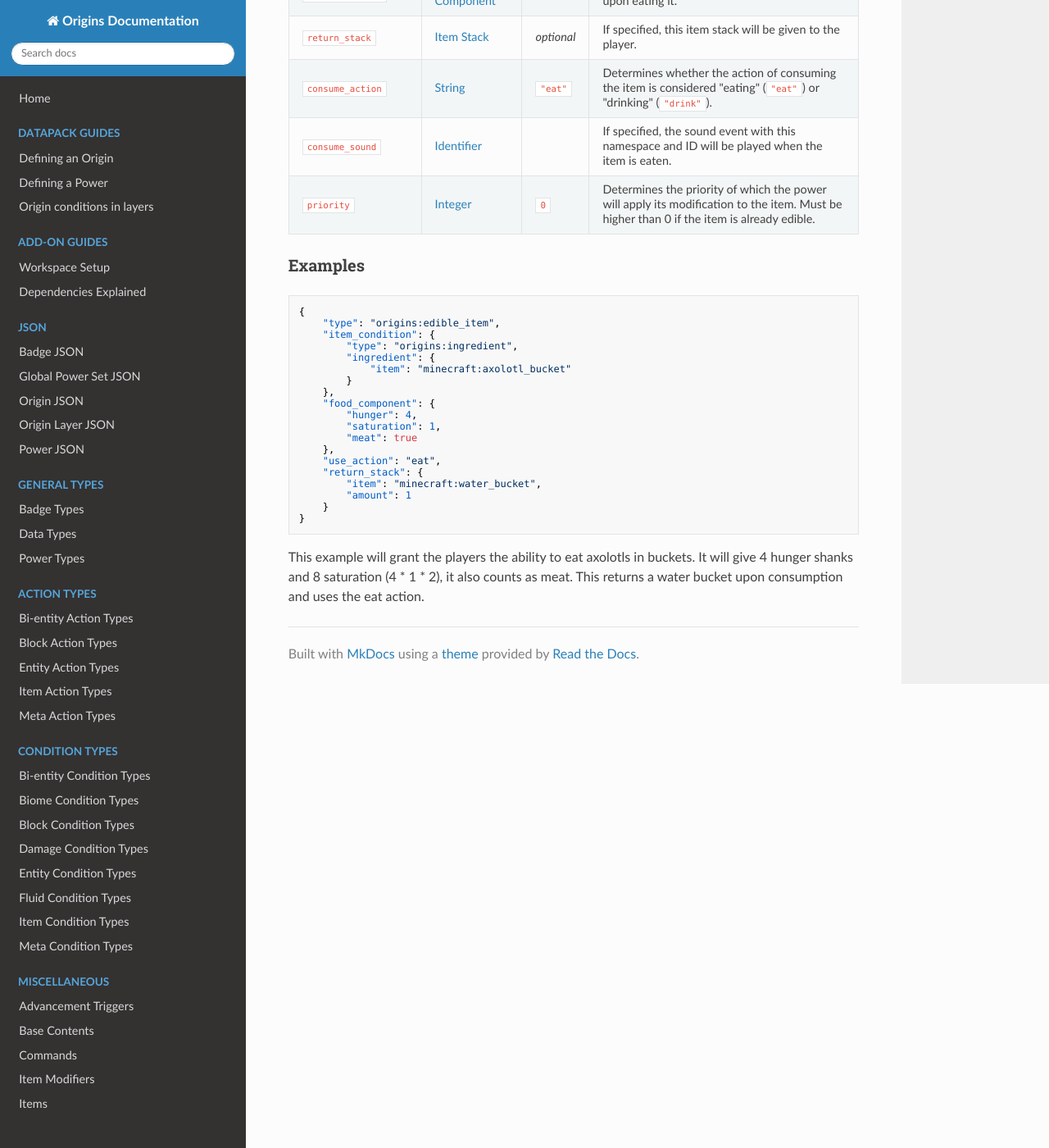
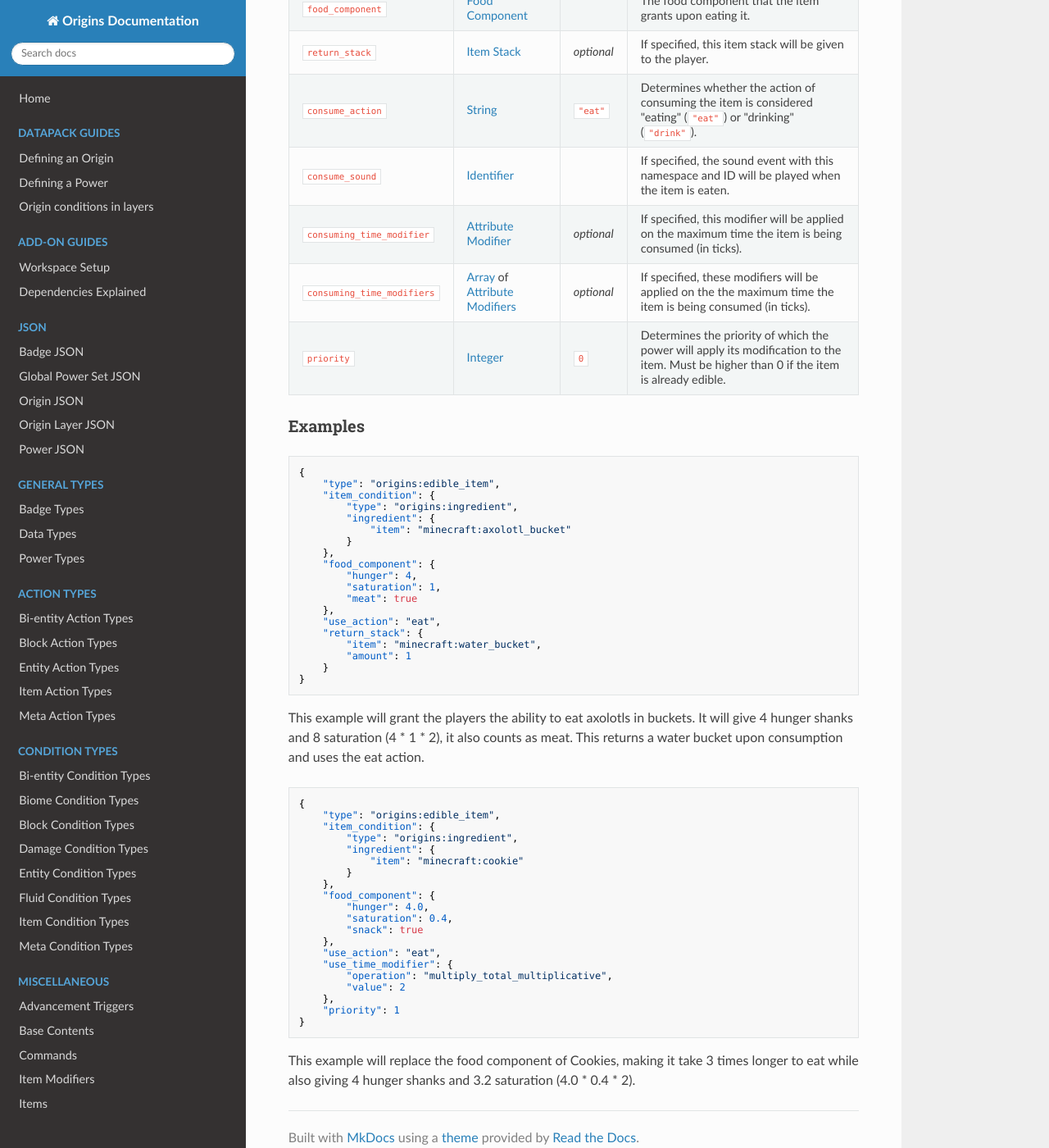
Before and after one commit to apace100/origins-docs, an MkDocs documentation site: the page built from docs/types/power_types/edible_item.md, in a window 1280 px wide and 1400 px high, scrolled down 672 px. Shown: the whole window at 82% size. Built offline with MkDocs 1.6.1, drawn with Linux system fonts in a browser that asks for light colours; nearby versions of some CDN libraries.

Commit message:
Updated `edible_item.md` + Added the new `consuming_time_modifier` and `consuming_time_modifiers` fields + Added a new example

````diff
--- a/docs/types/power_types/edible_item.md
+++ b/docs/types/power_types/edible_item.md
@@ -23,6 +23,8 @@ Field | Type | Default | Description
 `return_stack`| [Item Stack](../data_types/item_stack.md) | _optional_ | If specified, this item stack will be given to the player.
 `consume_action` | [String](../data_types/string.md) | `"eat"` | Determines whether the action of consuming the item is considered "eating" (`"eat"`) or "drinking" (`"drink"`).
 `consume_sound` | [Identifier](../data_types/identifier.md) |  | If specified, the sound event with this namespace and ID will be played when the item is eaten.
+`consuming_time_modifier` | [Attribute Modifier](../data_types/attribute_modifier.md) | *optional* | If specified, this modifier will be applied on the maximum time the item is being consumed (in ticks).
+`consuming_time_modifiers` | [Array](../data_types/array.md) of [Attribute Modifiers](../data_types/attribute_modifier.md) | *optional* | If specified, these modifiers will be applied on the the maximum time the item is being consumed (in ticks).
 `priority` | [Integer](../data_types/integer.md) | `0` | Determines the priority of which the power will apply its modification to the item. Must be higher than 0 if the item is already edible.
 
 
@@ -51,3 +53,30 @@ Field | Type | Default | Description
 ```
 
 This example will grant the players the ability to eat axolotls in buckets. It will give 4 hunger shanks and 8 saturation (4 * 1 * 2), it also counts as meat. This returns a water bucket upon consumption and uses the eat action.
+<br>
+
+
+```json
+{
+    "type": "origins:edible_item",
+    "item_condition": {
+        "type": "origins:ingredient",
+        "ingredient": {
+            "item": "minecraft:cookie"
+        }
+    },
+    "food_component": {
+        "hunger": 4.0,
+        "saturation": 0.4,
+        "snack": true
+    },
+    "use_action": "eat",
+    "use_time_modifier": {
+        "operation": "multiply_total_multiplicative",
+        "value": 2
+    },
+    "priority": 1
+}
+```
+
+This example will replace the food component of Cookies, making it take 3 times longer to eat while also giving 4 hunger shanks and 3.2 saturation (4.0 * 0.4 * 2).
````
